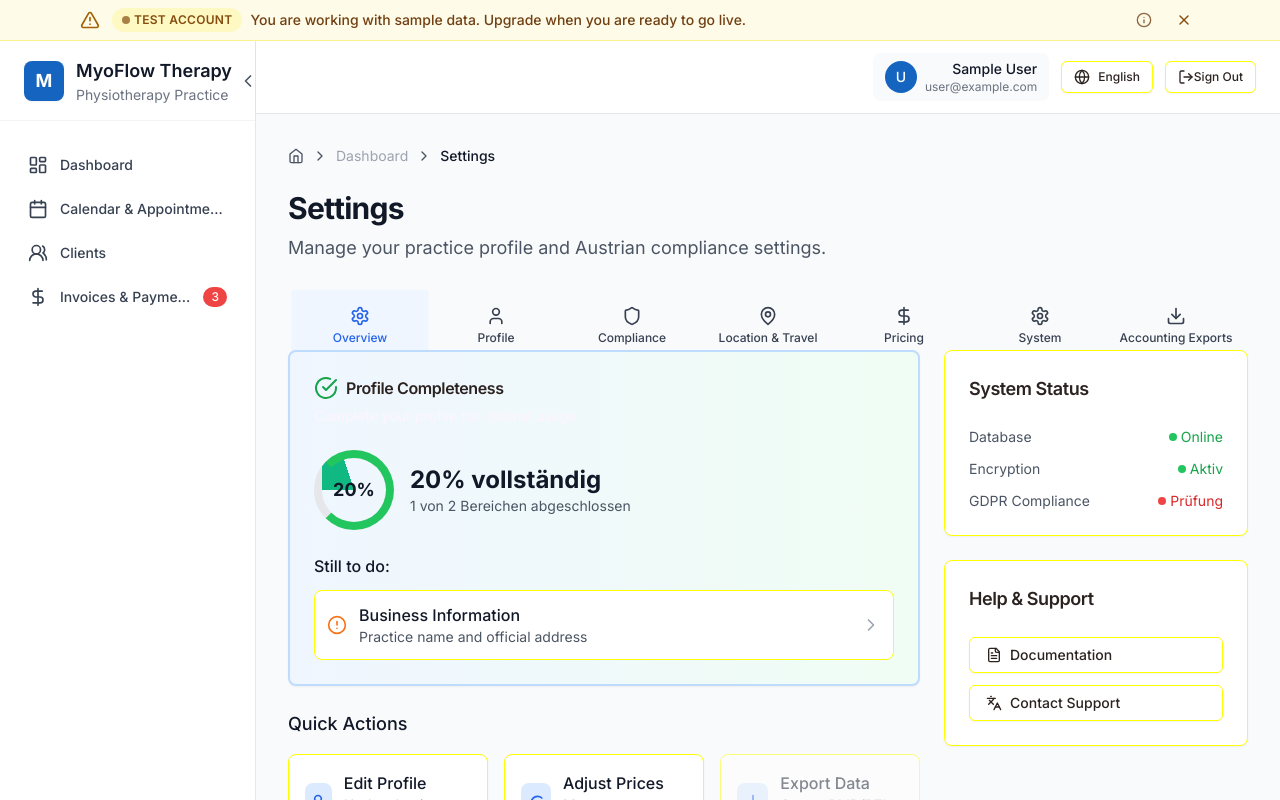
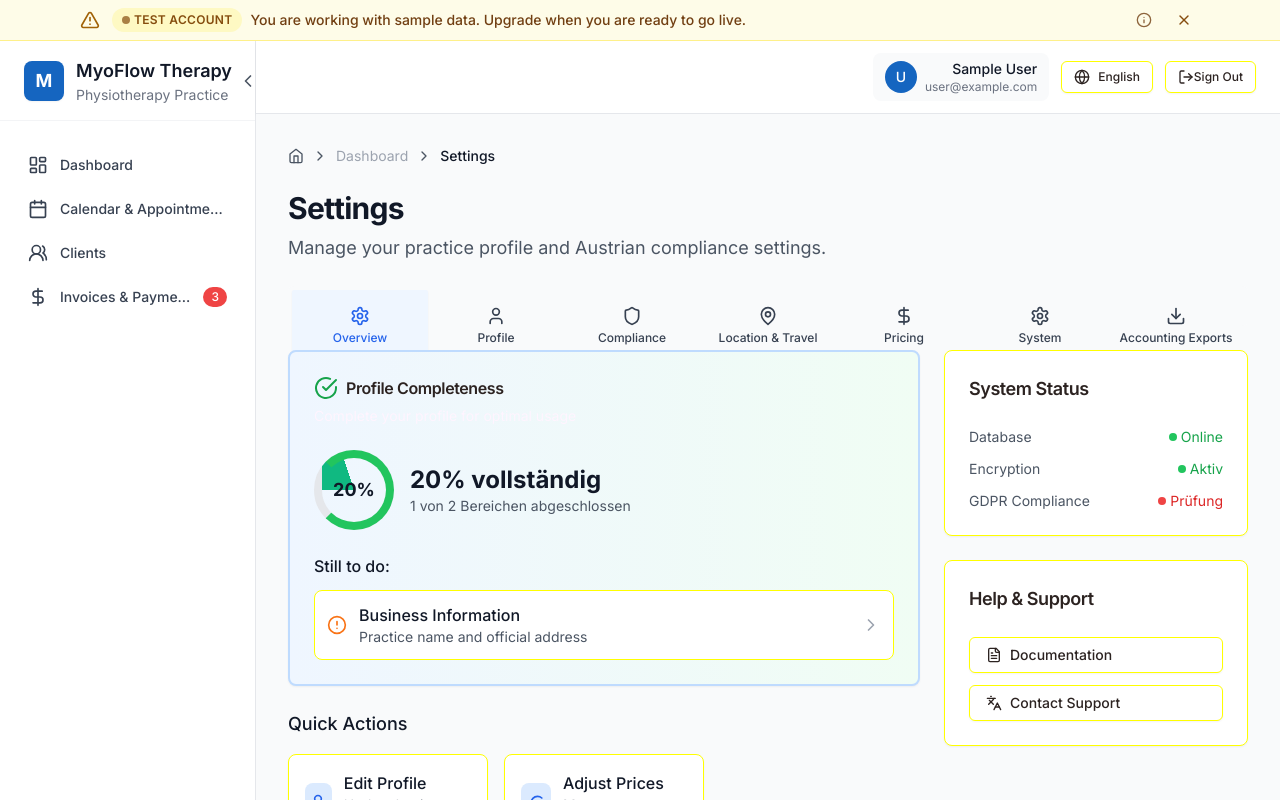
Before and after one commit to Holodeck23/MyoFlow, a Next.js app in the folder apps/web/: page /dashboard/settings in a window 1280 px wide. Shown: the top 800 px of the page. Built offline with nearby package versions, Linux system fonts and the light colour scheme; no server answers; the database is empty; sample sign-in values are in the browser's storage.

Commit message:
fix(settings): remove unavailable Export Data button
- Removed greyed-out Export Data quick action (not functional yet)
- Cleaned up unused Download icon import
- Settings now shows only 2 working quick actions: Edit Profile and Adjust Prices

```diff
--- a/apps/web/app/dashboard/settings/components/OverviewTab.tsx
+++ b/apps/web/app/dashboard/settings/components/OverviewTab.tsx
@@ -16,7 +16,6 @@ import {
   AlertCircle,
   ChevronRight,
   Euro,
-  Download,
   FileText,
   Languages
 } from 'lucide-react'
@@ -61,13 +60,6 @@ export function OverviewTab({
       description: t('settings.quickActions.pricingDesc', 'Behandlungspreise verwalten'),
       tab: 'pricing',
       available: true
-    },
-    {
-      icon: Download,
-      title: t('settings.quickActions.export', 'Daten exportieren'),
-      description: t('settings.quickActions.exportDesc', 'BMD/RZL Export erstellen'),
-      tab: 'export',
-      available: false
     }
   ]
 
```
